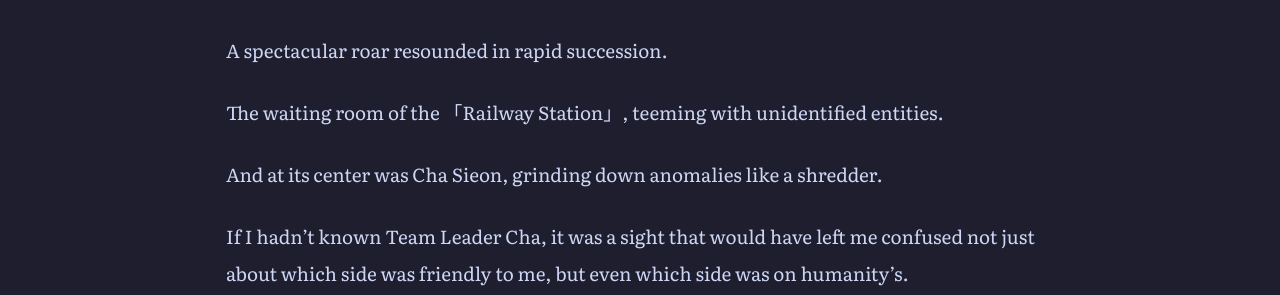
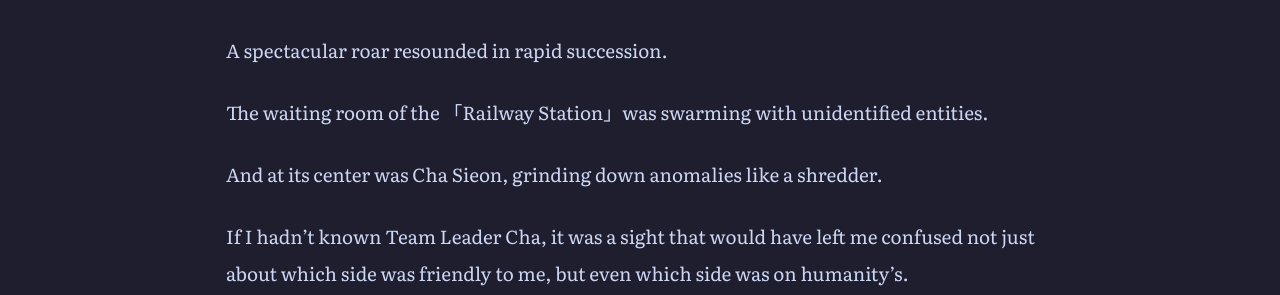
Before and after one commit to soleumn/soleumn.github.io, a Jekyll site: the page built from _chapters/esg/ch166.md, in a window 1280 px wide and 900 px high. Shown: the part 253-548 px from the top of the window. Built offline with Jekyll 4.4.1, drawn with Linux system fonts in a browser that asks for light colours; some web fonts are replaced; comment, search, counter and statistics services are not loaded.

Commit message:
Edit Chapter 166 (via site)

```diff
--- a/_chapters/esg/ch166.md
+++ b/_chapters/esg/ch166.md
@@ -9,7 +9,7 @@ capitulo: 166
 
 A spectacular roar resounded in rapid succession.
 
-The waiting room of the 「Railway Station」, teeming with unidentified entities.
+The waiting room of the 「Railway Station」was swarming with unidentified entities.
 
 And at its center was Cha Sieon, grinding down anomalies like a shredder.
 
```
